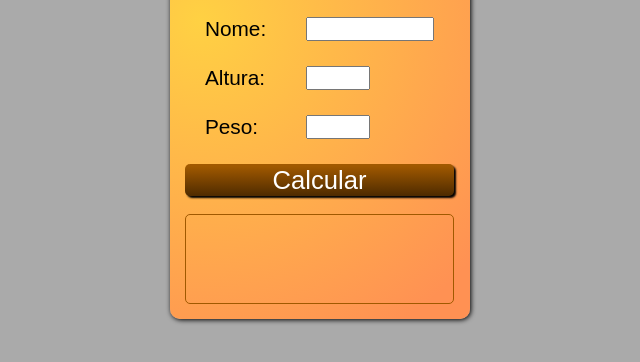
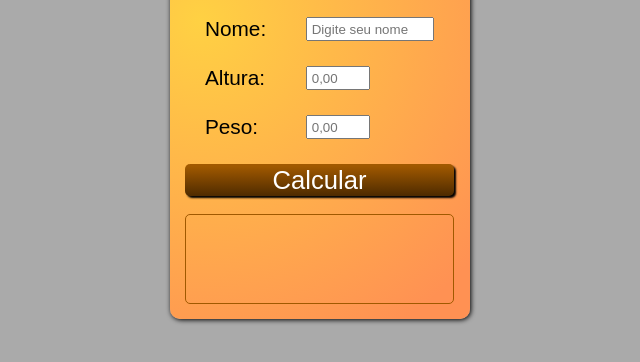
Before and after one commit to kevinfigueira/-BMI-Calculator-JavaScript, a plain HTML site: page index.html in a window 1280 px wide. Shown: the part 268-630 px from the top of the page, without its empty margins (320-960 px from the left). Drawn offline with Linux system fonts and the light colour scheme.

Commit message:
Update no input
acrescentei atributos nos inputs tipo numbers

```diff
--- a/index.html
+++ b/index.html
@@ -29,9 +29,9 @@
             </div>
 
             <div class="type-input">
-                <input type="text" name="name" id="name">
-                <input type="number" name="height" id="height">
-                <input type="number" name="weight" id="weight">
+                <input type="text" name="name" id="name" placeholder=" Digite seu nome">
+                <input type="number" name="height" id="height" placeholder=" 0,00" step="0.01" min="0.0" max="900">
+                <input type="number" name="weight" id="weight" placeholder=" 0,00" step="0.01" min="0.0" max="900">
             </div>
 
         </div>
```
